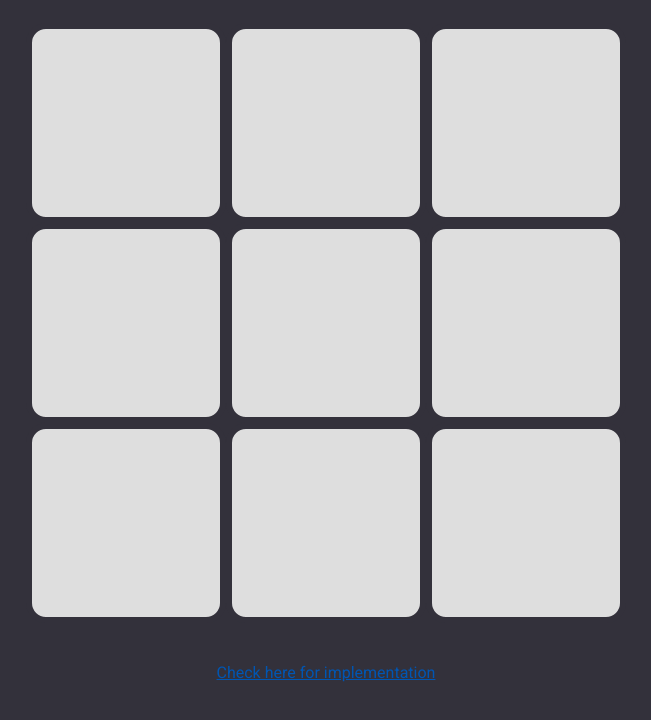
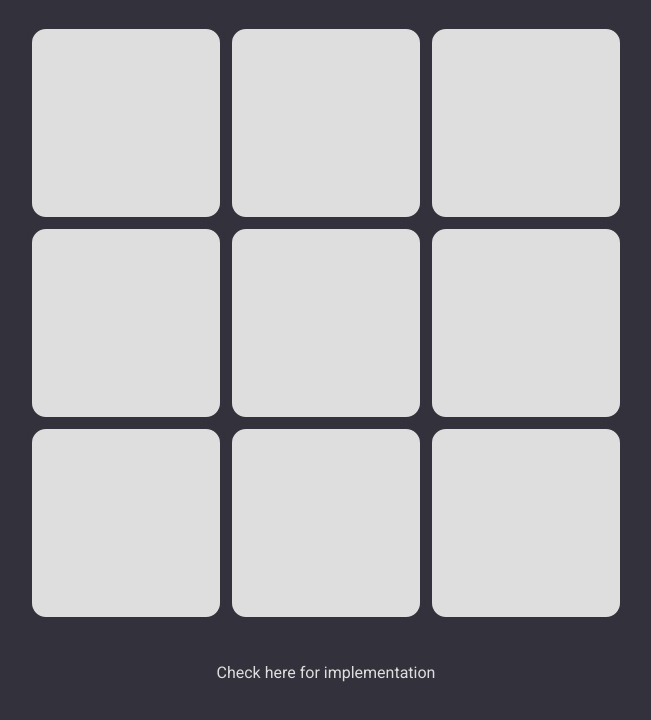
Before and after one commit to gclluch/TicTacToe, a plain HTML site: page index.html in a window 1280 px wide. In both pictures the pointer is over the link "Check here for implementation". Shown: the part 114-834 px from the top of the page, without its empty margins (314-965 px from the left). Drawn offline with nearby package versions, Linux system fonts and the light colour scheme.

Commit message:
removed anchor tag hover styles

```diff
--- a/css/styles.css
+++ b/css/styles.css
@@ -12,7 +12,7 @@ p {
   margin: 3% 0;
 }
 
-a {
+a, a:hover {
     text-decoration: none;
     color: inherit;
 }
```
